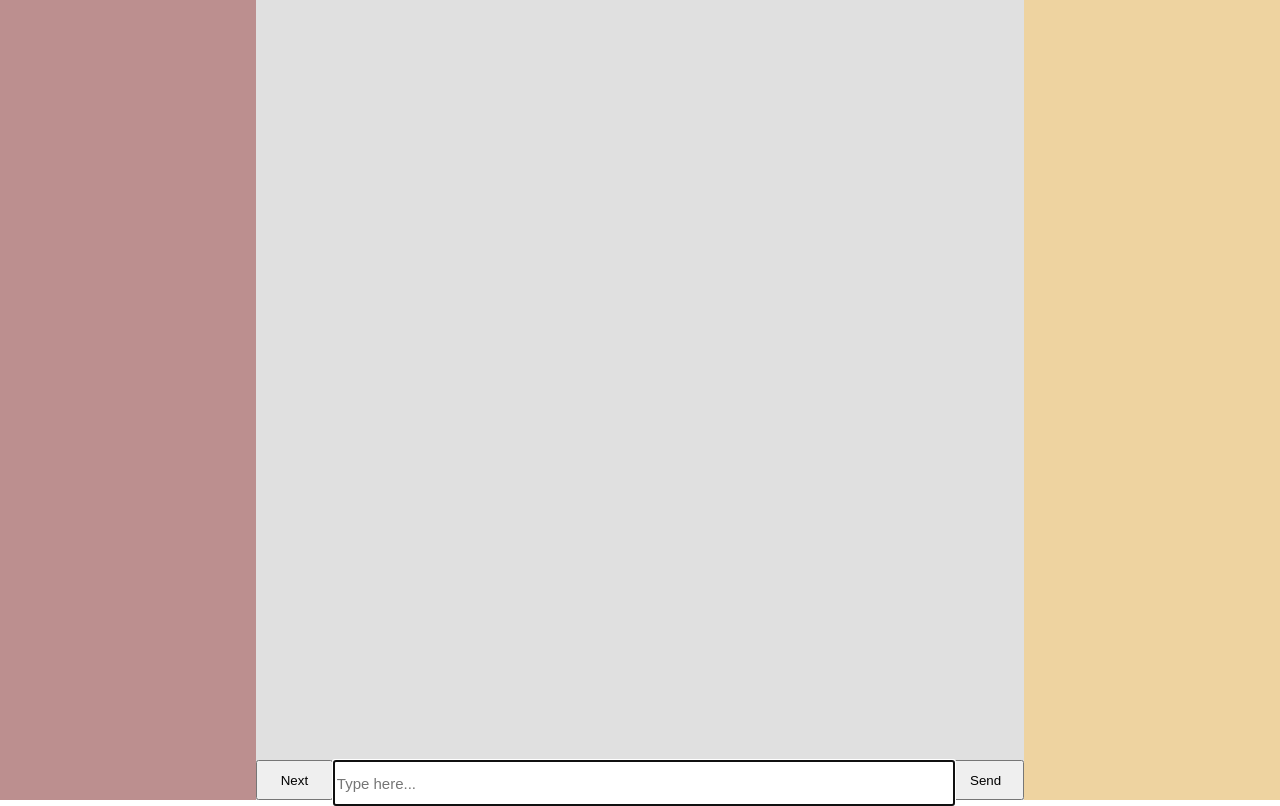
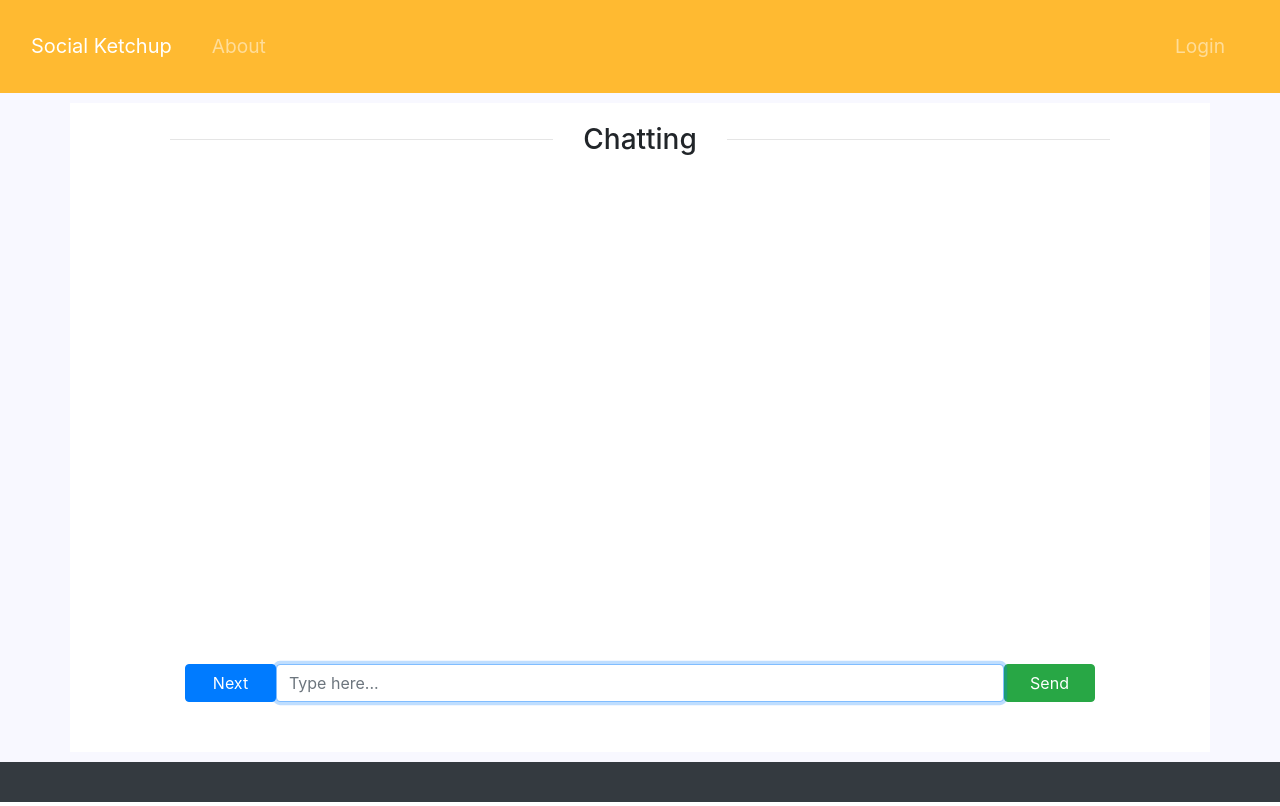
Before and after one commit to reesecake/social-ketchup, a Flask app: page /chat in a window 1280 px wide. Run offline with Flask 2, Linux system fonts and the light colour scheme; some libraries are stand-ins or nearby versions.

Commit message:
wrapped chat in base template

```diff
--- a/static/css/chat.css
+++ b/static/css/chat.css
@@ -1,13 +1,3 @@
-body, html {
-    width: 100%;
-    height: 100%;
-    margin: 0;
-  }
-
-  .container {
-    width: 100%;
-    height: 100%;
-  }
 
   .leftpane {
       width: 20%;
@@ -45,13 +35,12 @@ body, html {
   }
 
 
-  .chat-area{
-      width: 100%;
-      height:100%;
-  }
+.chat-area{
+    overflow: auto;
+}
   span
     {
-    position:absolute;
+    position:relative;
     bottom:0;
     float:left;
     width: 60%;
@@ -62,10 +51,14 @@ body, html {
 
 
 #chat-log{
-    height: 95%;
+    /*height: 95%;*/
     width: fit-content;
     padding: 1rem;
-    overflow: auto
+    overflow: auto;
+
+    overflow-x: hidden;
+    overflow-y: scroll;
+    height:500px;
 }
 
 #sendBtn{
--- /dev/null
+++ b/static/css/navbar.css
@@ -0,0 +1,4 @@
+nav {
+    background-color: #ffba31;
+    color: #1b545d;
+}
--- a/static/css/style.css
+++ b/static/css/style.css
@@ -2,10 +2,11 @@ body {
     display: flex;
     flex-direction: column;
     height: 100vh;
-}
 
-.navbar {
-    background-color: #ffba31;
+    background-color: #f8f8ff;
+    background-attachment: fixed;
+    background-position: center top;
+    background-size: cover;
 }
 
 .card {
--- a/templates/navbar.html
+++ b/templates/navbar.html
@@ -1,3 +1,5 @@
+<link rel="stylesheet" href="{{ '../config.py'.basedir }}/static/css/navbar.css">
+
 <nav class="navbar navbar-expand-lg navbar-dark">
   <div class="container-fluid">
     <a class="navbar-brand" href="{{ url_for('index')}}">
--- a/templates/social.html
+++ b/templates/social.html
@@ -1,38 +1,50 @@
-<!DOCTYPE html>
-<html lang="en">
+{% extends 'base.html' %}
+{% import 'bootstrap/wtf.html' as wtf %}
 
-<head>
-    <meta charset="UTF-8">
-    <meta name="viewport" content="width=device-width, initial-scale=1.0">
-    <title>Social Ketchup</title>
+
+
+{% block content %}
     <link rel="stylesheet" href="../static/css/chat.css">
     <script src="https://ajax.googleapis.com/ajax/libs/jquery/1.12.4/jquery.min.js"></script>
     <script src="https://cdnjs.cloudflare.com/ajax/libs/socket.io/2.0.1/socket.io.js"></script>
+    <title>{% block title %}Social Ketchup{% endblock %}</title>
+
+{#  <div class = "container">#}
+{##}
+{#    <div class = "leftpane"></div>#}
+{#    <div class="middlepane" style="overflow-y: scroll; height:500px;">#}
+{#      <div id="chat-log"></div>#}
+{#      <form action="" id="message-form">#}
+{#            <span>#}
+{#            <button id="nextBtn" type="button" style="cursor: pointer;">Next</button>#}
+{#            <span id='input-span'><input class = 'inputbox' id="message" autocomplete="off" type="text" placeholder="Type here..." required/></span>#}
+{#            <button id="sendBtn" type="submit" style="cursor: pointer;">Send</button>#}
+{#            </span>#}
+{#      </form>#}
+{#    </div>#}
+{#    <div class = "rightpane"></div>#}
+{#  </div>#}
     <style>
+        .form button:hover,.form button:active,.form button:focus {
+            background: #43A047;
+        }
+    </style>
+    <div class="row" style="padding-top:10px;" >
+        <div class="col"><hr></div>
+        <div class="col-auto"><p class="h3" align="center">Chatting</p></div>
+        <div class="col"><hr></div>
+    </div>
 
-    </style>
-</head>
-
-<body>
-
-
-  <div class = "container">
-
-    <div class = "leftpane"></div>
-        <div class="middlepane">
-          <div id="chat-log"></div>
-          <form action="" id="message-form">
-            <span>
-            <button id="nextBtn" type="button" style="cursor: pointer;">Next</button>
-            <span id='input-span'><input class = 'inputbox' id="message" autocomplete="off" type="text" placeholder="Type here..." required/></span>
-            <button id="sendBtn" type="submit" style="cursor: pointer;">Send</button>
+    <div class="container">
+        <div id="chat-log" class="overflow-auto msgs"></div>
+        <form action="" id="message-form">
+            <button id="nextBtn" class="btn btn-primary" type="button" style="cursor: pointer;">Next</button>
+            <span id='input-span'>
+                <input type="text" class="form-control" autocomplete="off" placeholder="Type here..." aria-label="Message" id="message">
             </span>
-          </form>
-        </div>
-    <div class = "rightpane"></div>
-  </div>
-
-</body>
+            <button id="sendBtn" class="btn btn-success" type="submit" style="cursor: pointer;">Send</button>
+        </form>
+    </div>
 
 <script type="text/javascript">
 
@@ -69,7 +81,7 @@ $(function() {
 
   function addMessage(self, message){
     if (self =='you') $('#chat-log').append($('<li>').text( you + $('#message').val()));
-    if (self == 'stranger') $('#chat-log').append($('<li>').text( stranger+ message));
+    if (self == 'stranger') $('#chat-log').append($('<li>').text( stranger + message));
     if (self == 'server') $('#chat-log').append($('<li>').text( message));
   }
 
@@ -156,4 +168,4 @@ $(function() {
 
 
 
-</html>
+{% endblock %}
```
Lines whose indentation alone changed are shown as unchanged.
